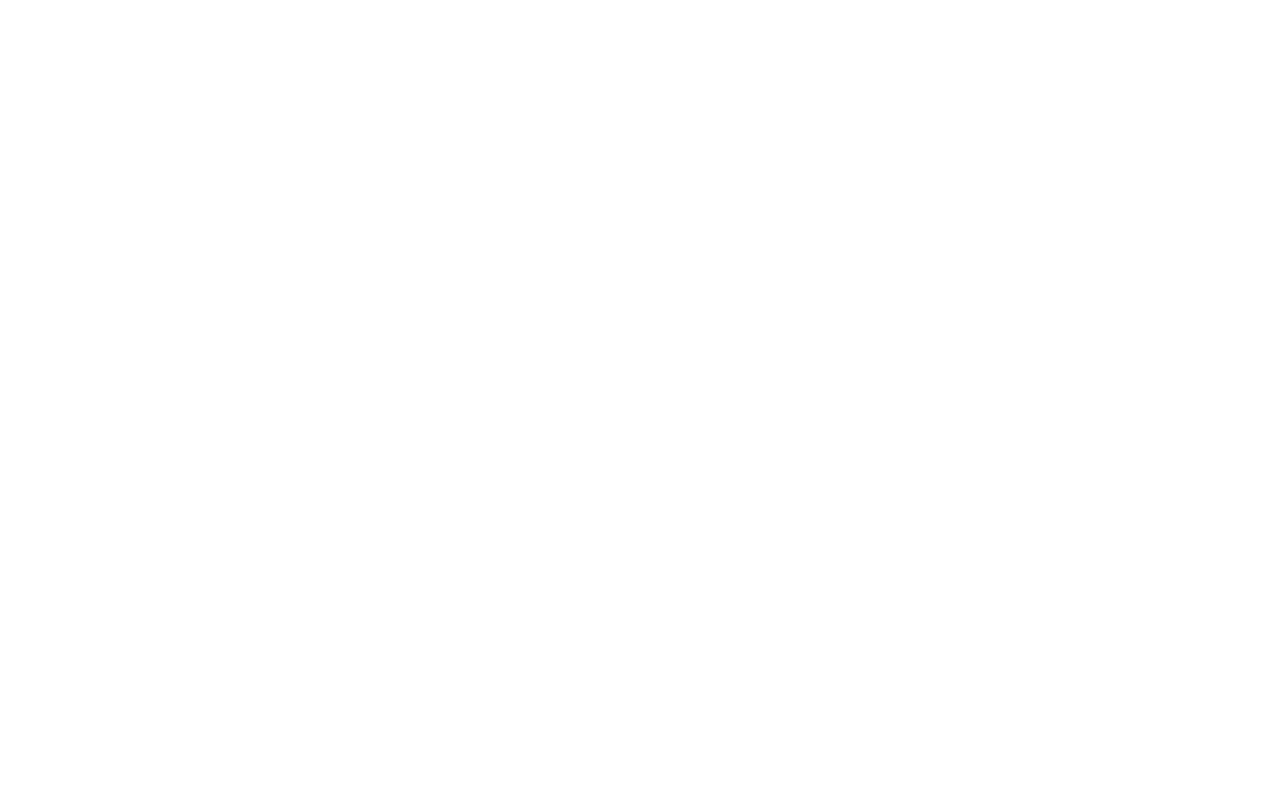
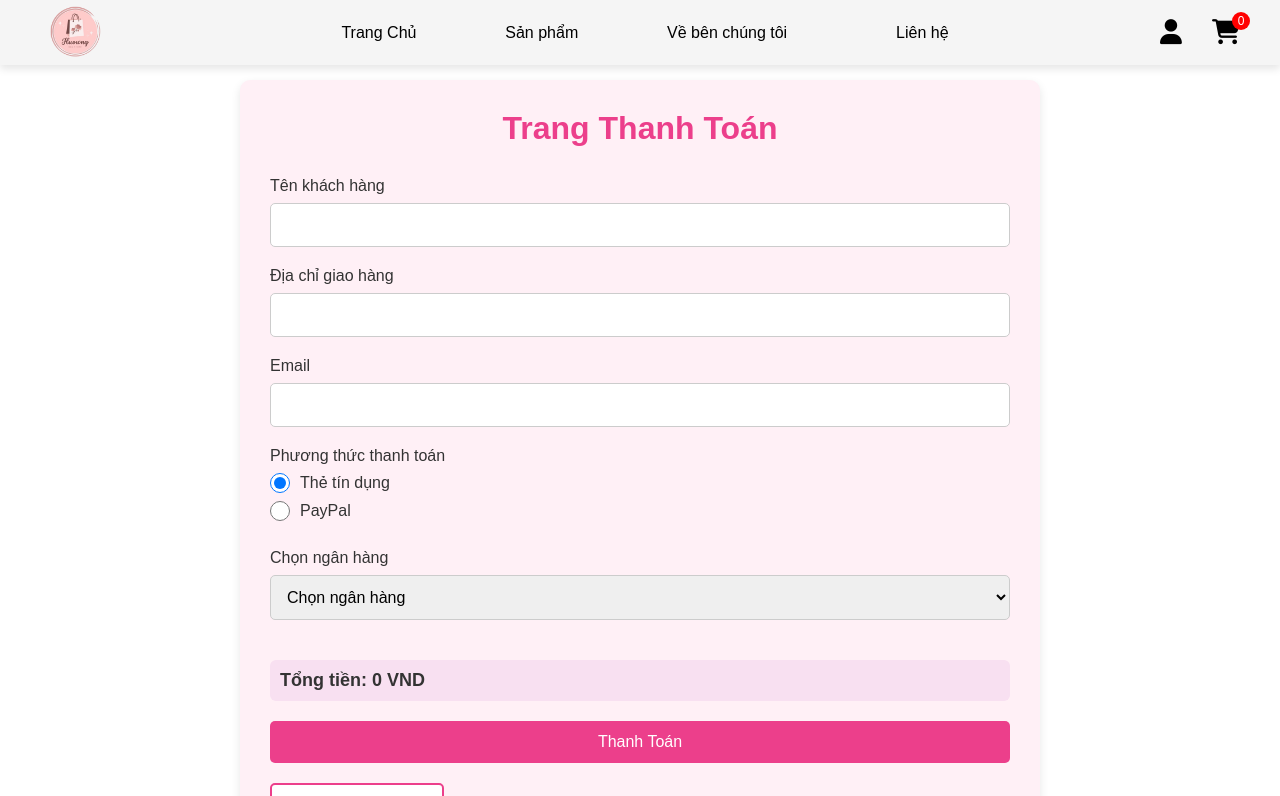
Before and after one commit to thaohuonglan/demoThaoHuong0410A, a React (Create React App) app: page /payment in a window 1280 px wide. Before the commit this address had no page. Shown: the top 796 px of the page. Built offline with nearby package versions, Linux system fonts and the light colour scheme.

Commit message:
cập nhật lại giỏ hàng

```diff
--- a/src/App.tsx
+++ b/src/App.tsx
@@ -14,6 +14,8 @@
 import ProductDetail from "./ProductDetail";
 // @ts-ignore
 import Cart from "./Cart";
+// @ts-ignore
+import PaymentPage from "./PaymentPage";
 // @ts-ignore
 import DangNhap from "./DangNhap";
 // @ts-ignore
@@ -42,6 +44,7 @@
           <Route path="chitiet/:id" element={<Chitietsanpham />} />
           <Route path="/productdetail/:id" element={<ProductDetail />} />
           <Route path="cart" element={<Cart />} />
+          <Route path="/payment" element={<PaymentPage />} />
           {/* Trang đăng nhập / đăng xuất */}
           <Route path="login" element={<DangNhap />} />
           <Route path="logout" element={<LogoutPage />} />
--- a/src/Cart.js
+++ b/src/Cart.js
@@ -1,11 +1,61 @@
-import React from "react";
-import { useOutletContext } from "react-router-dom";
+import React, { useState, useEffect } from "react";
+import { useOutletContext, useNavigate } from "react-router-dom";
 import "./css/cart.css";
 
 export default function Cart() {
+  const navigate = useNavigate();
   const { cart, removeFromCart, clearCart } = useOutletContext();
 
-  if (!cart || cart.length === 0) {
+  // Lấy thông tin user từ localStorage
+  const [user, setUser] = useState({ name: "", address: "", email: "" });
+  useEffect(() => {
+    const storedUser = JSON.parse(localStorage.getItem("currentUser"));
+    if (storedUser) {
+      setUser({
+        name: storedUser.full_name || "",
+        address: storedUser.address || "",
+        email: storedUser.email || "",
+      });
+    }
+  }, []);
+
+  const initialCart = cart.map((item) => ({
+    ...item,
+    quantity: item.quantity || 1,
+  }));
+
+  const [updatedCart, setUpdatedCart] = useState(initialCart);
+
+  const updateQuantity = (id, newQuantity) => {
+    if (newQuantity <= 0) {
+      setUpdatedCart((prev) => prev.filter((item) => item.id !== id));
+      removeFromCart(id);
+      return;
+    }
+    setUpdatedCart((prev) =>
+      prev.map((item) =>
+        item.id === id ? { ...item, quantity: newQuantity } : item
+      )
+    );
+  };
+
+  const handleIncrease = (item) => updateQuantity(item.id, item.quantity + 1);
+  const handleDecrease = (item) => updateQuantity(item.id, item.quantity - 1);
+  const handleRemove = (id) => {
+    removeFromCart(id);
+    setUpdatedCart((prev) => prev.filter((item) => item.id !== id));
+  };
+
+  const totalPrice = updatedCart.reduce(
+    (sum, item) => sum + item.price * item.quantity,
+    0
+  );
+
+  const handleCheckout = () => {
+    navigate("/payment", { state: { cart: updatedCart, user } });
+  };
+
+  if (updatedCart.length === 0) {
     return (
       <div className="cart-container">
         <h2>Giỏ hàng của bạn trống 😢</h2>
@@ -13,22 +63,25 @@
     );
   }
 
-  const totalPrice = cart.reduce((sum, item) => sum + item.price, 0);
-
   return (
     <div className="cart-container">
       <h2>Giỏ hàng của bạn</h2>
       <div className="cart-list">
-        {cart.map((item, index) => (
-          <div key={index} className="cart-item">
+        {updatedCart.map((item) => (
+          <div key={item.id} className="cart-item">
             <img src={item.image} alt={item.title} />
             <div className="cart-item-info">
               <h3>{item.title}</h3>
               <p>Giá: {item.price.toLocaleString("vi-VN")} VND</p>
+              <div className="quantity-controls">
+                <button onClick={() => handleDecrease(item)}>-</button>
+                <span>{item.quantity}</span>
+                <button onClick={() => handleIncrease(item)}>+</button>
+              </div>
             </div>
             <button
               className="btn-remove"
-              onClick={() => removeFromCart(item.id)}
+              onClick={() => handleRemove(item.id)}
             >
               Xóa
             </button>
@@ -42,10 +95,7 @@
           <button className="btn-clear" onClick={clearCart}>
             Xóa toàn bộ
           </button>
-          <button
-            className="btn-checkout"
-            onClick={() => alert("Chuyển sang trang thanh toán")}
-          >
+          <button className="btn-checkout" onClick={handleCheckout}>
             Thanh Toán
           </button>
         </div>
--- /dev/null
+++ b/src/PaymentPage.js
@@ -0,0 +1,169 @@
+import React, { useState, useEffect } from "react";
+import { useLocation, useNavigate } from "react-router-dom";
+
+const PaymentPage = () => {
+  const location = useLocation();
+  const navigate = useNavigate();
+  const { cart = [] } = location.state || {};
+
+  const [formData, setFormData] = useState({
+    name: "",
+    address: "",
+    email: "",
+    paymentMethod: "credit_card",
+    bank: "",
+  });
+
+  const [totalPrice, setTotalPrice] = useState(0);
+
+  useEffect(() => {
+    // Lấy thông tin người dùng từ localStorage
+    const storedUser = JSON.parse(localStorage.getItem("currentUser"));
+    if (storedUser) {
+      setFormData((prev) => ({
+        ...prev,
+        name: storedUser.full_name || "",
+        address: storedUser.address || "",
+        email: storedUser.email || "",
+      }));
+    }
+  }, []);
+
+  useEffect(() => {
+    if (cart.length > 0) {
+      const price = cart.reduce(
+        (sum, item) => sum + item.price * item.quantity,
+        0
+      );
+      setTotalPrice(price);
+    }
+  }, [cart]);
+
+  const handleInputChange = (e) => {
+    const { name, value } = e.target;
+    setFormData((prev) => ({ ...prev, [name]: value }));
+  };
+
+  const handleSubmit = (e) => {
+    e.preventDefault();
+    alert("Đơn hàng đã được thanh toán!");
+    navigate("/");
+  };
+
+  return (
+    <div>
+      <style>{`
+        .payment-container { max-width: 800px; margin: 40px auto; padding: 30px; background-color: #fff0f6; border-radius: 10px; box-shadow: 0 4px 10px rgba(0,0,0,0.1); }
+        .payment-container h2 { text-align: center; margin-bottom: 30px; font-size: 32px; font-weight: bold; color: #ec3f8b; }
+        form { display: flex; flex-direction: column; gap: 20px; }
+        .form-group { display: flex; flex-direction: column; }
+        .form-group label { font-size: 16px; margin-bottom: 8px; color: #333; }
+        .form-group input, .form-group select { padding: 12px; font-size: 16px; border: 1px solid #ccc; border-radius: 5px; }
+        .form-group input:focus, .form-group select:focus { border-color: #ec3f8b; outline: none; }
+        .cart-summary { margin-top: 20px; padding: 10px; background-color: #f8e0f1; border-radius: 6px; font-size: 18px; font-weight: bold; color: #333; }
+        button { padding: 12px 20px; background-color: #ec3f8b; color: #fff; border: none; border-radius: 5px; font-size: 16px; cursor: pointer; transition: background-color 0.3s ease; }
+        button:hover { background-color: #d6367d; }
+        .btn-back-home { margin-top: 20px; background-color: #fff; color: #ec3f8b; border: 2px solid #ec3f8b; }
+        .btn-back-home:hover { background-color: #ec3f8b; color: #fff; }
+        .payment-method-icons input[type="radio"] { width: 20px; height: 20px; margin-right: 10px; cursor: pointer; }
+        .payment-method-icons label { display: flex; align-items: center; font-size: 16px; color: #333; }
+      `}</style>
+
+      <div className="payment-container">
+        <h2>Trang Thanh Toán</h2>
+
+        <form onSubmit={handleSubmit}>
+          <div className="form-group">
+            <label>Tên khách hàng</label>
+            <input
+              type="text"
+              name="name"
+              value={formData.name}
+              onChange={handleInputChange}
+              required
+            />
+          </div>
+
+          <div className="form-group">
+            <label>Địa chỉ giao hàng</label>
+            <input
+              type="text"
+              name="address"
+              value={formData.address}
+              onChange={handleInputChange}
+              required
+            />
+          </div>
+
+          <div className="form-group">
+            <label>Email</label>
+            <input
+              type="email"
+              name="email"
+              value={formData.email}
+              onChange={handleInputChange}
+              required
+            />
+          </div>
+
+          <div className="form-group">
+            <label>Phương thức thanh toán</label>
+            <div className="payment-method-icons">
+              <label>
+                <input
+                  type="radio"
+                  name="paymentMethod"
+                  value="credit_card"
+                  checked={formData.paymentMethod === "credit_card"}
+                  onChange={handleInputChange}
+                />{" "}
+                Thẻ tín dụng
+              </label>
+              <label>
+                <input
+                  type="radio"
+                  name="paymentMethod"
+                  value="paypal"
+                  checked={formData.paymentMethod === "paypal"}
+                  onChange={handleInputChange}
+                />{" "}
+                PayPal
+              </label>
+            </div>
+          </div>
+
+          {formData.paymentMethod === "credit_card" && (
+            <div className="form-group">
+              <label>Chọn ngân hàng</label>
+              <select
+                name="bank"
+                value={formData.bank}
+                onChange={handleInputChange}
+                required
+              >
+                <option value="">Chọn ngân hàng</option>
+                <option value="mnbank">MB Bank</option>
+                <option value="vietcombank">Vietcombank</option>
+                <option value="techcombank">Techcombank</option>
+                <option value="vietinbank">Vietinbank</option>
+                <option value="bidv">BIDV</option>
+              </select>
+            </div>
+          )}
+
+          <div className="cart-summary">
+            Tổng tiền: {totalPrice.toLocaleString("vi-VN")} VND
+          </div>
+
+          <button type="submit">Thanh Toán</button>
+        </form>
+
+        <button className="btn-back-home" onClick={() => navigate("/")}>
+          Quay lại trang chủ
+        </button>
+      </div>
+    </div>
+  );
+};
+
+export default PaymentPage;
```
Also changed, not shown: src/DangNhap.jsx (+64 -14 lines).
